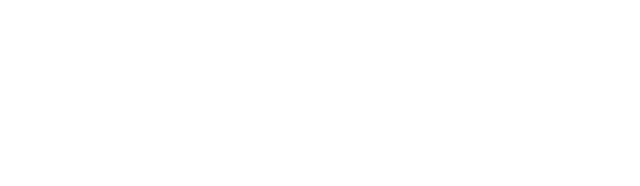
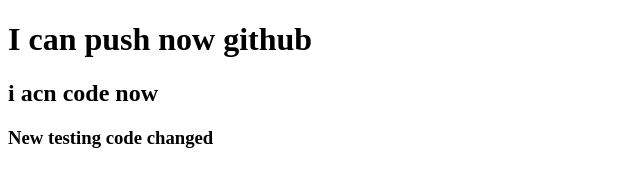
Before and after one commit to imtiaze07/my-second-repo, a plain HTML site: page index.html in a window 1280 px wide. Shown: the whole page, without its empty margins (0-640 px from the left). Drawn offline with Linux system fonts and the light colour scheme.

Commit message:
added header

```diff
--- a/index.html
+++ b/index.html
@@ -7,6 +7,11 @@
     <title>my second git hub repo</title>
 </head>
 <body>
+<h1>I can push now github </h1>
+<h2>i acn code now </h2>
+<h3>New testing code changed</h3>
+
+
 
 </body>
 </html>
```
